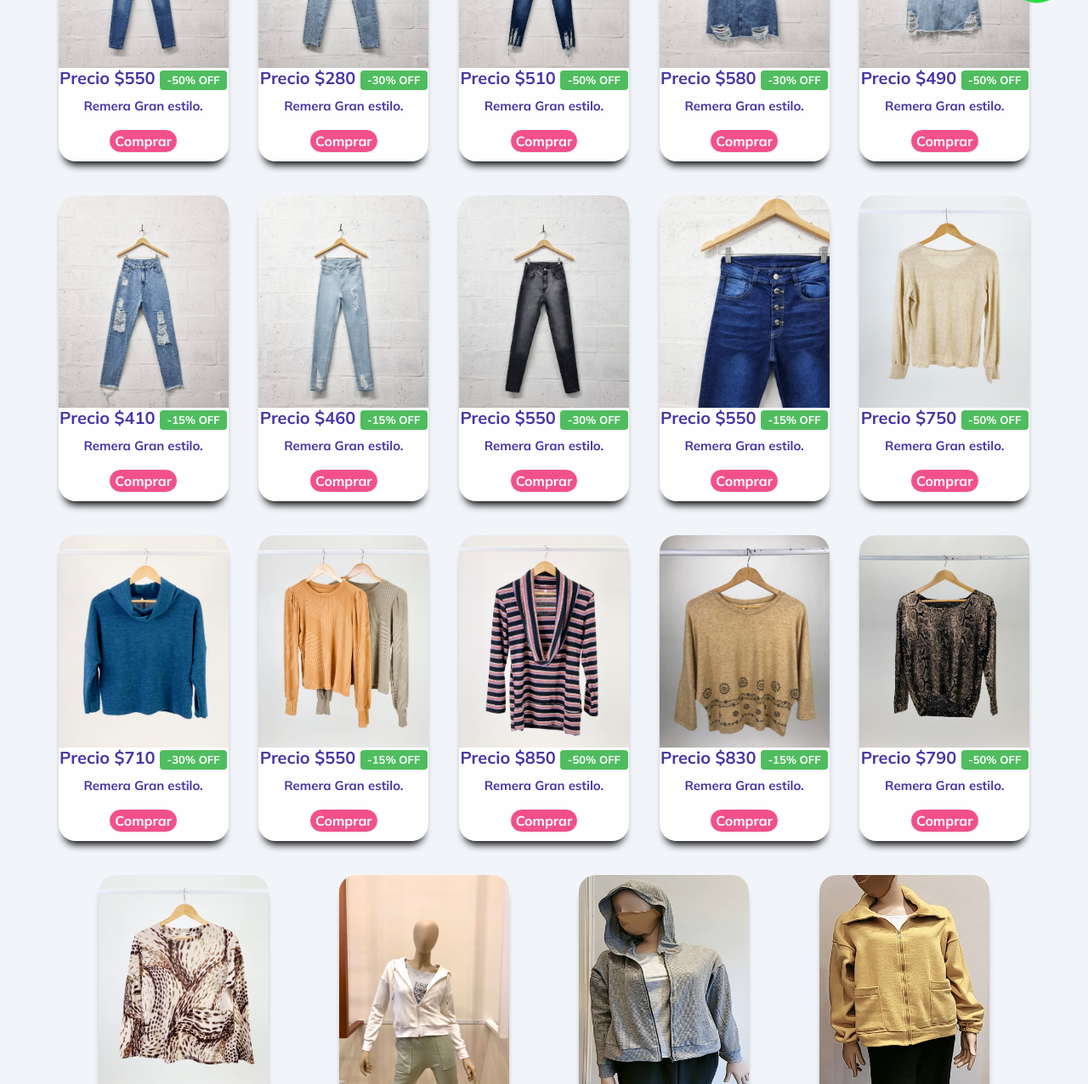
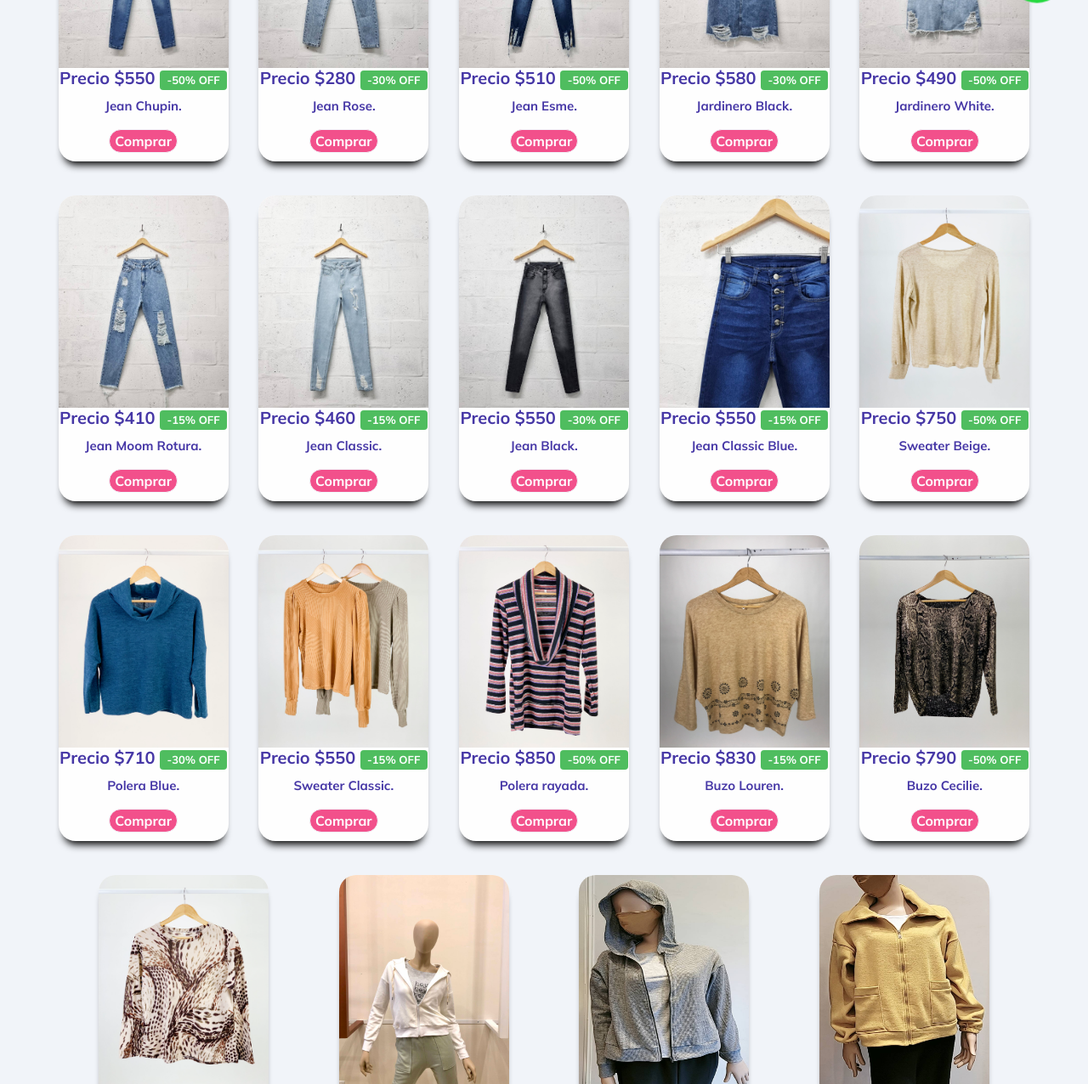
Before and after one commit to Gabrielfrias96/4taEntrega, a website: page oulet.html in a window 1280 px wide. Shown: the part 784-2060 px from the top of the page at 85% size. Drawn offline with nearby package versions, Linux system fonts and the light colour scheme; a web font is replaced by a local one.

Commit message:
cambios a los articulos

```diff
--- a/oulet.html
+++ b/oulet.html
@@ -64,25 +64,25 @@
               <div class="card-tienda jeans">
                 <img src="img/articulos/remeras/article1.jpeg" alt="remera" class="img-fluid img__tienda">
                 <h3>Precio $550 <span class="badge bg-secondary">-15% OFF</span></h3>
-                <p>Remera Gran estilo.</p>
+                <p>Remera con estampa.</p>
                 <button>Comprar</button>
               </div>
               <div class="card-tienda remeras">
                 <img src="img/articulos/remeras/article2.jpeg" alt="remera" class="img-fluid img__tienda">
                 <h3>Precio $550 <span class="badge bg-secondary">-30% OFF</span></h3>
-                <p>Remera Gran estilo.</p>
+                <p>Remera con short phrase.</p>
                 <button>Comprar</button>
               </div>
               <div class="card-tienda remeras">
                 <img src="img/articulos/remeras/article3.jpeg" alt="remera" class="img-fluid img__tienda">
                 <h3>Precio $550 <span class="badge bg-secondary">-30% OFF</span></h3>
-                <p>Remera Gran estilo.</p>
+                <p>Remera long sentence.</p>
                 <button>Comprar</button>
               </div>
               <div class="card-tienda buzos">
                 <img src="img/articulos/remeras/article4.jpeg" alt="remera" class="img-fluid img__tienda">
                 <h3>Precio $550 <span class="badge bg-secondary">-50% OFF</span></h3>
-                <p>Remera Gran estilo.</p>
+                <p>Remera Basica Lisa.</p>
                 <button>Comprar</button>
               </div>
               <div class="card-tienda camperas">
@@ -94,115 +94,115 @@
               <div class="card-tienda buzos">
                 <img src="img/articulos/jeans/article1.jpeg" alt="articulo jean" class="img-fluid img__tienda">
                 <h3>Precio $550 <span class="badge bg-secondary">-50% OFF</span></h3>
-                <p>Remera Gran estilo.</p>
+                <p>Jean Chupin.</p>
                 <button>Comprar</button>
               </div>
               <div class="card-tienda remeras">
                 <img src="img/articulos/jeans/article2.jpeg" alt="articulo jean" class="img-fluid img__tienda">
                 <h3>Precio $280 <span class="badge bg-secondary">-30% OFF</span></h3>
-                <p>Remera Gran estilo.</p>
+                <p>Jean Rose.</p>
                 <button>Comprar</button>
               </div>
               <div class="card-tienda buzos">
                 <img src="img/articulos/jeans/article3.jpeg" alt="articulo jean" class="img-fluid img__tienda">
                   <h3>Precio $510 <span class="badge bg-secondary">-50% OFF</span></h3>
-                  <p>Remera Gran estilo.</p>
+                  <p>Jean Esme.</p>
                   <button>Comprar</button>
               </div>
               <div class="card-tienda remeras">
                   <img src="img/articulos/jeans/article4.jpeg" alt="articulo jean" class="img-fluid img__tienda">
                   <h3>Precio $580 <span class="badge bg-secondary">-30% OFF</span></h3>
-                  <p>Remera Gran estilo.</p>
+                  <p>Jardinero Black.</p>
                   <button>Comprar</button>
               </div>
               <div class="card-tienda buzos">
                   <img src="img/articulos/jeans/article5.jpeg" alt="articulo jean" class="img-fluid img__tienda">
                   <h3>Precio $490 <span class="badge bg-secondary">-50% OFF</span></h3>
-                  <p>Remera Gran estilo.</p>
+                  <p>Jardinero White.</p>
                   <button>Comprar</button>
               </div>
               <div class="card-tienda camperas">
                   <img src="img/articulos/jeans/article6.jpeg" alt="articulo jean" class="img-fluid img__tienda">
                   <h3>Precio $410 <span class="badge bg-secondary">-15% OFF</span></h3>
-                  <p>Remera Gran estilo.</p>
+                  <p>Jean Moom Rotura.</p>
                   <button>Comprar</button>
               </div>
               <div class="card-tienda camperas">
                   <img src="img/articulos/jeans/article7.jpeg" alt="articulo jean" class="img-fluid img__tienda">
                   <h3>Precio $460 <span class="badge bg-secondary">-15% OFF</span></h3>
-                  <p>Remera Gran estilo.</p>
+                  <p>Jean Classic.</p>
                   <button>Comprar</button>
               </div>
               <div class="card-tienda remeras">
                   <img src="img/articulos/jeans/article8.jpeg" alt="articulo jean" class="img-fluid img__tienda">
                   <h3>Precio $550 <span class="badge bg-secondary">-30% OFF</span></h3>
-                  <p>Remera Gran estilo.</p>
+                  <p>Jean Black.</p>
                   <button>Comprar</button>
               </div>
               <div class="card-tienda jeans">
                   <img src="img/articulos/jeans/article9.jpeg" alt="articulo jean" class="img-fluid img__tienda">
                   <h3>Precio $550  <span class="badge bg-secondary">-15% OFF</span></h3>
-                  <p>Remera Gran estilo.</p>
+                  <p>Jean Classic Blue.</p>
                   <button>Comprar</button>
               </div>
               <div class="card-tienda buzos">
                 <img src="img/articulos/buzos/article100.jpg" alt="articulo buzo" class="img-fluid img__tienda">
                 <h3>Precio $750  <span class="badge bg-secondary">-50% OFF</span></h3>
-                <p>Remera Gran estilo.</p>
+                <p>Sweater Beige.</p>
                 <button>Comprar</button>
               </div>
               <div class="card-tienda remeras">
                 <img src="img/articulos/buzos/article200.jpg" alt="articulo buzo" class="img-fluid img__tienda">
                 <h3>Precio $710  <span class="badge bg-secondary">-30% OFF</span></h3>
-                <p>Remera Gran estilo.</p>
+                <p>Polera Blue.</p>
                 <button>Comprar</button>
               </div>
               <div class="card-tienda camperas">
                 <img src="img/articulos/buzos/article300.jpg" alt="articulo buzo" class="img-fluid img__tienda">
                   <h3>Precio $550  <span class="badge bg-secondary">-15% OFF</span></h3>
-                  <p>Remera Gran estilo.</p>
+                  <p>Sweater Classic.</p>
                   <button>Comprar</button>
               </div>
               <div class="card-tienda buzos">
                   <img src="img/articulos/buzos/article400.jpg" alt="articulo buzo" class="img-fluid img__tienda">
                   <h3>Precio $850 <span class="badge bg-secondary">-50% OFF</span></h3>
-                  <p>Remera Gran estilo.</p>
+                  <p>Polera rayada.</p>
                   <button>Comprar</button>
               </div>
               <div class="card-tienda jeans">
                   <img src="img/articulos/buzos/article500.jpg" alt="articulo buzo" class="img-fluid img__tienda">
                   <h3>Precio $830 <span class="badge bg-secondary">-15% OFF</span></h3>
-                  <p>Remera Gran estilo.</p>
+                  <p>Buzo Louren.</p>
                   <button>Comprar</button>
               </div>
               <div class="card-tienda  buzos">
                   <img src="img/articulos/buzos/article600.jpg" alt="articulo buzo" class="img-fluid img__tienda">
                   <h3>Precio $790 <span class="badge bg-secondary">-50% OFF</span></h3>
-                  <p>Remera Gran estilo.</p>
+                  <p>Buzo Cecilie.</p>
                   <button>Comprar</button>
               </div>
               <div class="card-tienda camperas">
                   <img src="img/articulos/buzos/article700.jpg" alt="articulo buzo" class="img-fluid img__tienda">
                   <h3>Precio $650  <span class="badge bg-secondary">-15% OFF</span></h3>
-                  <p>Remera Gran estilo.</p>
+                  <p>Buzo Rachel.</p>
                   <button>Comprar</button>
               </div>
               <div class="card-tienda buzos">
                 <img src="img/articulos/camperas/article1.jpg" alt="articulo campera" class="img-fluid img__tienda">
                 <h3>Precio $200 <span class="badge bg-secondary">-50% OFF</span></h3>
-                <p>Remera Gran estilo.</p>
+                <p>Campera Classic White.</p>
                 <button>Comprar</button>
               </div>
               <div class="card-tienda remeras">
                 <img src="img/articulos/camperas/article2.jpeg" alt="articulo campera" class="img-fluid img__tienda">
                 <h3>Precio $350 <span class="badge bg-secondary">-30% OFF</span></h3>
-                <p>Remera Gran estilo.</p>
+                <p>Campera Classic Gray.</p>
                 <button>Comprar</button>
               </div>
               <div class="card-tienda jeans">
                 <img src="img/articulos/camperas/article3.jpeg" alt="articulo campera" class="img-fluid img__tienda">
                   <h3>Precio $200  <span class="badge bg-secondary">-10% OFF</span></h3>
-                  <p>Remera Gran estilo.</p>
+                  <p>Campera Classic Beige.</p>
                   <button>Comprar</button>
               </div>
             </div>
```
